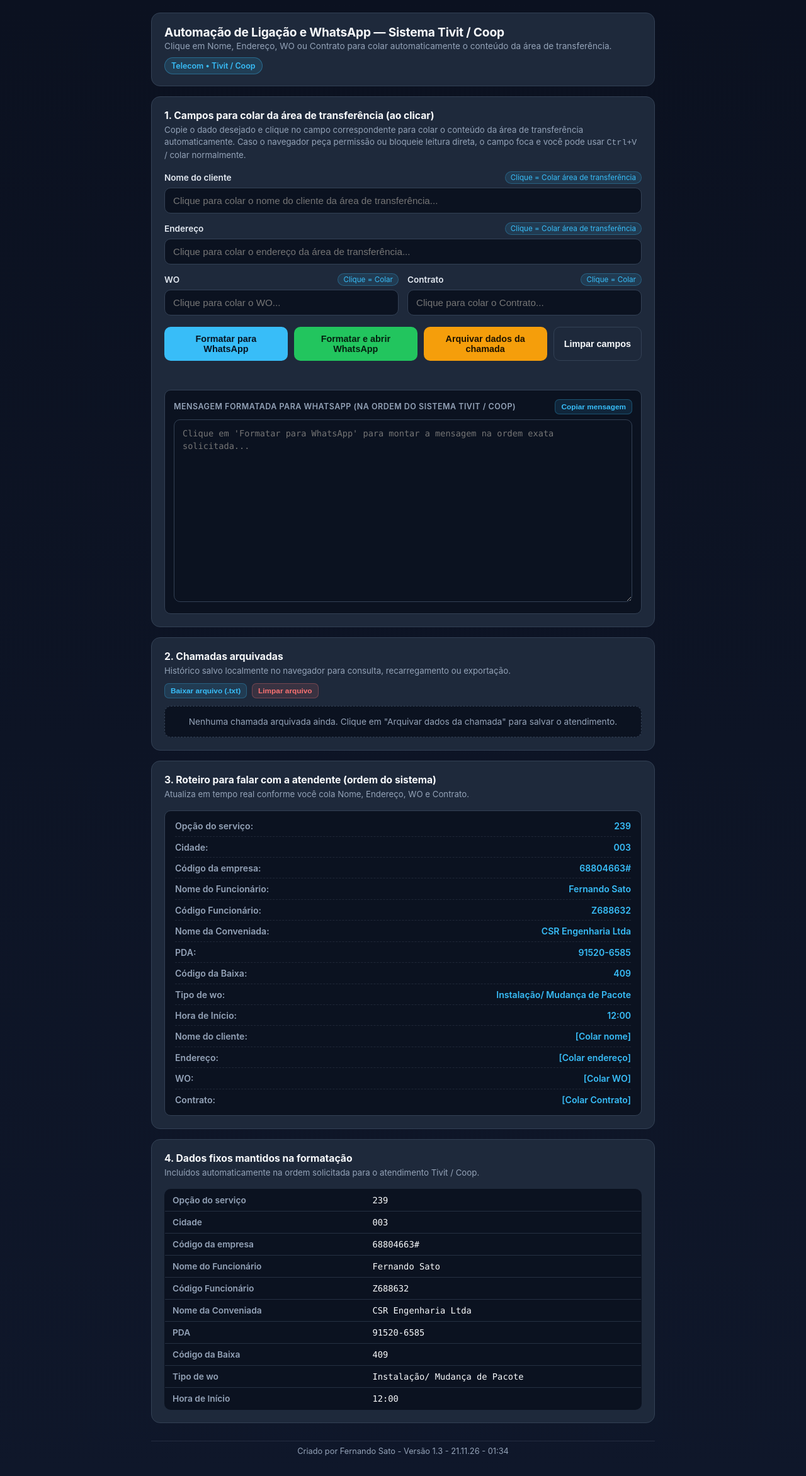
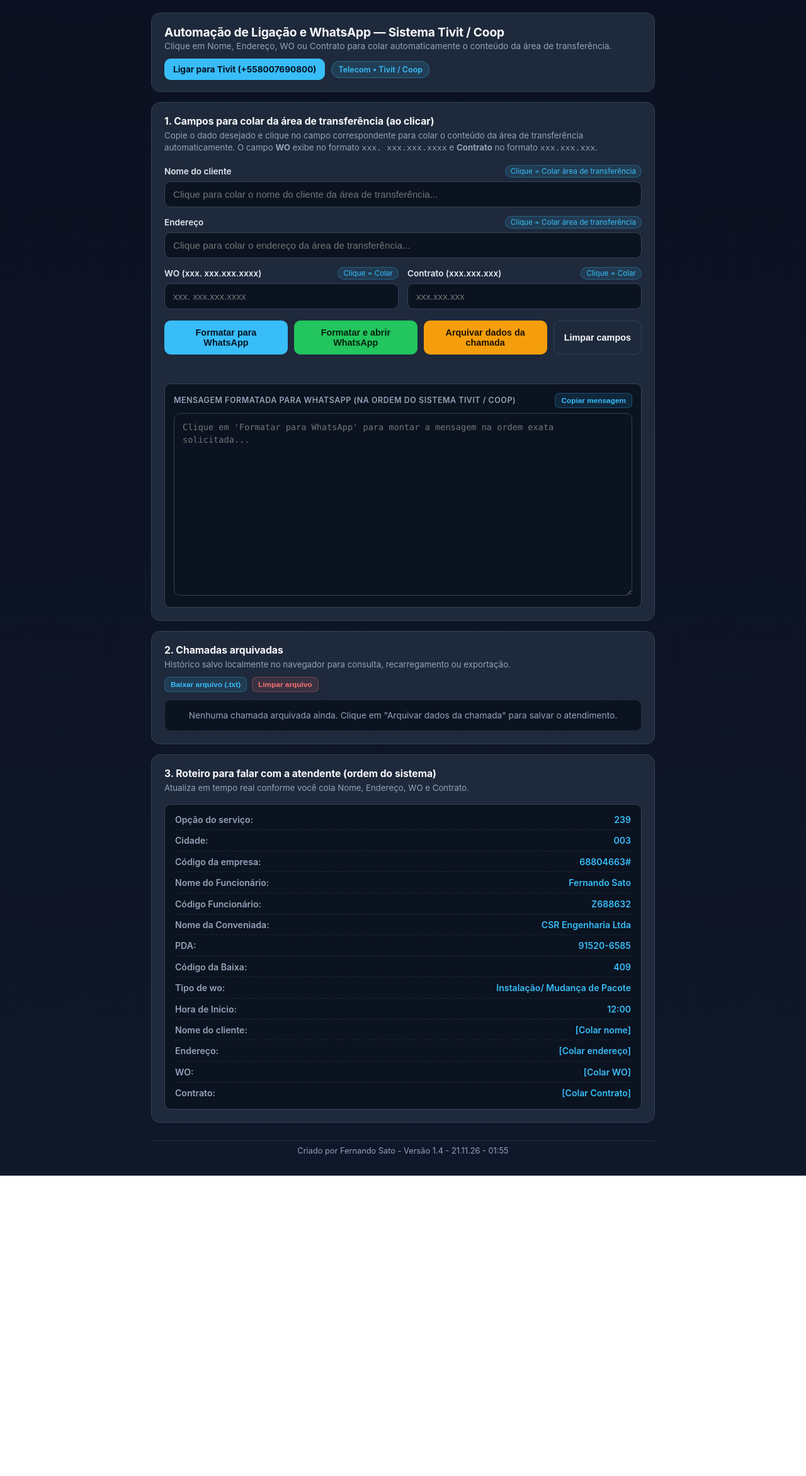
Before and after one commit to satoclaro/Tivit, a plain HTML site: page index.html in a window 1280 px wide. Shown: the whole page at 63% size. After the commit the page ends 1867 px from the top, so only its background shows below. Drawn offline with Linux system fonts and the light colour scheme.

Commit message:
Add files via upload

```diff
--- a/index.html
+++ b/index.html
@@ -18,6 +18,8 @@
       --whatsapp-hover: #16a34a;
       --archive: #f59e0b;
       --archive-hover: #d97706;
+      --call: #38bdf8;
+      --call-hover: #0ea5e9;
       --danger: #f87171;
       --ok: #34d399;
     }
@@ -55,7 +57,7 @@
       flex-wrap: wrap;
       align-items: center;
       justify-content: space-between;
-      gap: 10px;
+      gap: 12px;
     }
 
     header h1 {
@@ -68,6 +70,35 @@
       font-size: 0.85rem;
       color: var(--muted);
       margin-top: 2px;
+    }
+
+    .header-actions {
+      display: flex;
+      flex-wrap: wrap;
+      align-items: center;
+      gap: 10px;
+    }
+
+    .btn-call {
+      background: var(--call);
+      color: #051322;
+      text-decoration: none;
+      border-radius: 10px;
+      padding: 9px 14px;
+      font-size: 0.85rem;
+      font-weight: 700;
+      display: inline-flex;
+      align-items: center;
+      gap: 6px;
+      transition: background-color 0.15s ease, transform 0.08s ease;
+    }
+
+    .btn-call:hover {
+      background: var(--call-hover);
+    }
+
+    .btn-call:active {
+      transform: scale(0.98);
     }
 
     .badge {
@@ -164,41 +195,6 @@
     input[type="text"].pasted-flash {
       border-color: var(--ok);
       box-shadow: 0 0 0 3px rgba(52, 211, 153, 0.24);
-    }
-
-    .fixed-table {
-      width: 100%;
-      border-collapse: collapse;
-      background: var(--card-2);
-      border: 1px solid var(--border);
-      border-radius: 10px;
-      overflow: hidden;
-      font-size: 0.86rem;
-    }
-
-    .fixed-table tr {
-      border-bottom: 1px solid rgba(51, 65, 85, 0.65);
-    }
-
-    .fixed-table tr:last-child {
-      border-bottom: none;
-    }
-
-    .fixed-table td {
-      padding: 9px 12px;
-      vertical-align: top;
-    }
-
-    .fixed-table td.k {
-      color: var(--muted);
-      font-weight: 600;
-      width: 42%;
-    }
-
-    .fixed-table td.v {
-      color: var(--text);
-      font-family: ui-monospace, SFMono-Regular, Menlo, Monaco, Consolas, monospace;
-      word-break: break-word;
     }
 
     .script-list {
@@ -457,14 +453,19 @@
         <h1>Automação de Ligação e WhatsApp — Sistema Tivit / Coop</h1>
         <p>Clique em Nome, Endereço, WO ou Contrato para colar automaticamente o conteúdo da área de transferência.</p>
       </div>
-      <span class="badge">Telecom • Tivit / Coop</span>
+      <div class="header-actions">
+        <a href="tel:+558007690800" class="btn-call" id="btnLigarTivit" aria-label="Ligar para Tivit +558007690800">
+          Ligar para Tivit (+558007690800)
+        </a>
+        <span class="badge">Telecom • Tivit / Coop</span>
+      </div>
     </header>
 
     <section class="panel" aria-label="Campos variáveis com cola automática da área de transferência">
       <div class="panel-title">1. Campos para colar da área de transferência (ao clicar)</div>
       <div class="panel-subtitle">
         Copie o dado desejado e clique no campo correspondente para colar o conteúdo da área de transferência automaticamente.
-        Caso o navegador peça permissão ou bloqueie leitura direta, o campo foca e você pode usar <kbd>Ctrl+V</kbd> / colar normalmente.
+        O campo <strong>WO</strong> exibe no formato <code>xxx. xxx.xxx.xxxx</code> e <strong>Contrato</strong> no formato <code>xxx.xxx.xxx</code>.
       </div>
 
       <div class="grid">
@@ -497,28 +498,28 @@
         <div class="grid two-col">
           <div class="field-group">
             <div class="field-header">
-              <label for="woNumero">WO</label>
+              <label for="woNumero">WO (xxx. xxx.xxx.xxxx)</label>
               <span class="paste-tag">Clique = Colar</span>
             </div>
             <input
               type="text"
               id="woNumero"
               inputmode="numeric"
-              placeholder="Clique para colar o WO..."
+              placeholder="xxx. xxx.xxx.xxxx"
               autocomplete="off"
             />
           </div>
 
           <div class="field-group">
             <div class="field-header">
-              <label for="contratoNumero">Contrato</label>
+              <label for="contratoNumero">Contrato (xxx.xxx.xxx)</label>
               <span class="paste-tag">Clique = Colar</span>
             </div>
             <input
               type="text"
               id="contratoNumero"
               inputmode="numeric"
-              placeholder="Clique para colar o Contrato..."
+              placeholder="xxx.xxx.xxx"
               autocomplete="off"
             />
           </div>
@@ -567,33 +568,14 @@
       <div class="panel-subtitle">Atualiza em tempo real conforme você cola Nome, Endereço, WO e Contrato.</div>
       <div class="script-list" id="roteiroLigacao"></div>
     </section>
-
-    <section class="panel" aria-label="Dados fixos configurados">
-      <div class="panel-title">4. Dados fixos mantidos na formatação</div>
-      <div class="panel-subtitle">Incluídos automaticamente na ordem solicitada para o atendimento Tivit / Coop.</div>
-      <table class="fixed-table">
-        <tbody>
-          <tr><td class="k">Opção do serviço</td><td class="v">239</td></tr>
-          <tr><td class="k">Cidade</td><td class="v">003</td></tr>
-          <tr><td class="k">Código da empresa</td><td class="v">68804663#</td></tr>
-          <tr><td class="k">Nome do Funcionário</td><td class="v">Fernando Sato</td></tr>
-          <tr><td class="k">Código Funcionário</td><td class="v">Z688632</td></tr>
-          <tr><td class="k">Nome da Conveniada</td><td class="v">CSR Engenharia Ltda</td></tr>
-          <tr><td class="k">PDA</td><td class="v">91520-6585</td></tr>
-          <tr><td class="k">Código da Baixa</td><td class="v">409</td></tr>
-          <tr><td class="k">Tipo de wo</td><td class="v">Instalação/ Mudança de Pacote</td></tr>
-          <tr><td class="k">Hora de Início</td><td class="v">12:00</td></tr>
-        </tbody>
-      </table>
-    </section>
   </div>
 
   <footer>
-    Criado por Fernando Sato - Versão 1.3 - 21.11.26 - 01:34
+    Criado por Fernando Sato - Versão 1.4 - 21.11.26 - 01:55
   </footer>
 
   <script>
-    const STORAGE_KEY = "tivit_coop_chamadas_arquivadas_v1_3";
+    const STORAGE_KEY = "tivit_coop_chamadas_arquivadas_v1_4";
 
     const DADOS_FIXOS = {
       opcaoServico: "239",
@@ -640,11 +622,29 @@
         .replace(/"/g, "&quot;");
     }
 
+    // Máscara WO: xxx. xxx.xxx.xxxx (até 10 dígitos)
+    function formatarWO(valor) {
+      const digitos = String(valor || "").replace(/\D/g, "").slice(0, 10);
+      if (!digitos) return "";
+      if (digitos.length <= 3) return digitos;
+      if (digitos.length <= 6) return `${digitos.slice(0, 3)}. ${digitos.slice(3)}`;
+      return `${digitos.slice(0, 3)}. ${digitos.slice(3, 6)}.${digitos.slice(6)}`;
+    }
+
+    // Máscara Contrato: xxx.xxx.xxx (até 9 dígitos)
+    function formatarContrato(valor) {
+      const digitos = String(valor || "").replace(/\D/g, "").slice(0, 9);
+      if (!digitos) return "";
+      if (digitos.length <= 3) return digitos;
+      if (digitos.length <= 6) return `${digitos.slice(0, 3)}.${digitos.slice(3)}`;
+      return `${digitos.slice(0, 3)}.${digitos.slice(3, 6)}.${digitos.slice(6)}`;
+    }
+
     function obterLinhasOrdenadas(overrideData = null) {
       const nome = (overrideData ? overrideData.nomeCliente : inputs.nomeCliente.value).trim();
       const endereco = (overrideData ? overrideData.enderecoCliente : inputs.enderecoCliente.value).trim();
-      const wo = (overrideData ? overrideData.woNumero : inputs.woNumero.value).trim();
-      const contrato = (overrideData ? overrideData.contratoNumero : inputs.contratoNumero.value).trim();
+      const wo = formatarWO(overrideData ? overrideData.woNumero : inputs.woNumero.value);
+      const contrato = formatarContrato(overrideData ? overrideData.contratoNumero : inputs.contratoNumero.value);
 
       return [
         { label: "Opção do serviço", valor: DADOS_FIXOS.opcaoServico, display: DADOS_FIXOS.opcaoServico },
@@ -674,6 +674,14 @@
         .join("");
     }
 
+    function aplicarFormatacaoCampo(key) {
+      if (key === "woNumero") {
+        inputs.woNumero.value = formatarWO(inputs.woNumero.value);
+      } else if (key === "contratoNumero") {
+        inputs.contratoNumero.value = formatarContrato(inputs.contratoNumero.value);
+      }
+    }
+
     async function colarDaAreaTransferencia(key) {
       const el = inputs[key];
       if (!el) return;
@@ -684,6 +692,7 @@
           const textoClipboard = await navigator.clipboard.readText();
           if (textoClipboard && textoClipboard.trim() !== "") {
             el.value = textoClipboard.trim();
+            aplicarFormatacaoCampo(key);
             flashInput(el);
             atualizarRoteiro();
             setStatus(`Conteúdo colado em "${el.labels?.[0]?.textContent || key}".`);
@@ -704,7 +713,10 @@
     Object.keys(inputs).forEach((key) => {
       const el = inputs[key];
       el.addEventListener("click", () => colarDaAreaTransferencia(key));
-      el.addEventListener("input", atualizarRoteiro);
+      el.addEventListener("input", () => {
+        aplicarFormatacaoCampo(key);
+        atualizarRoteiro();
+      });
     });
 
     function formatarTextoChamada(overrideData = null) {
@@ -751,8 +763,8 @@
     function arquivarDadosChamada() {
       const nome = inputs.nomeCliente.value.trim();
       const endereco = inputs.enderecoCliente.value.trim();
-      const wo = inputs.woNumero.value.trim();
-      const contrato = inputs.contratoNumero.value.trim();
+      const wo = formatarWO(inputs.woNumero.value);
+      const contrato = formatarContrato(inputs.contratoNumero.value);
 
       if (!nome && !endereco && !wo && !contrato) {
         setStatus("Preencha ou cole ao menos um campo da chamada antes de arquivar.", true);
@@ -788,8 +800,8 @@
 
       inputs.nomeCliente.value = item.nomeCliente || "";
       inputs.enderecoCliente.value = item.enderecoCliente || "";
-      inputs.woNumero.value = item.woNumero || "";
-      inputs.contratoNumero.value = item.contratoNumero || "";
+      inputs.woNumero.value = formatarWO(item.woNumero || "");
+      inputs.contratoNumero.value = formatarContrato(item.contratoNumero || "");
       msgPreview.value = item.mensagemFormatada || formatarTextoChamada();
       atualizarRoteiro();
       setStatus(`Dados da chamada de ${item.arquivadoEm} carregados nos campos.`);
@@ -917,7 +929,7 @@
       });
       msgPreview.value = "";
       atualizarRoteiro();
-      setStatus("Campos variáveis limpos. Dados fixos mantidos.");
+      setStatus("Campos variáveis limpos.");
     });
 
     atualizarRoteiro();
```
Also changed, not shown: 1 other file.
